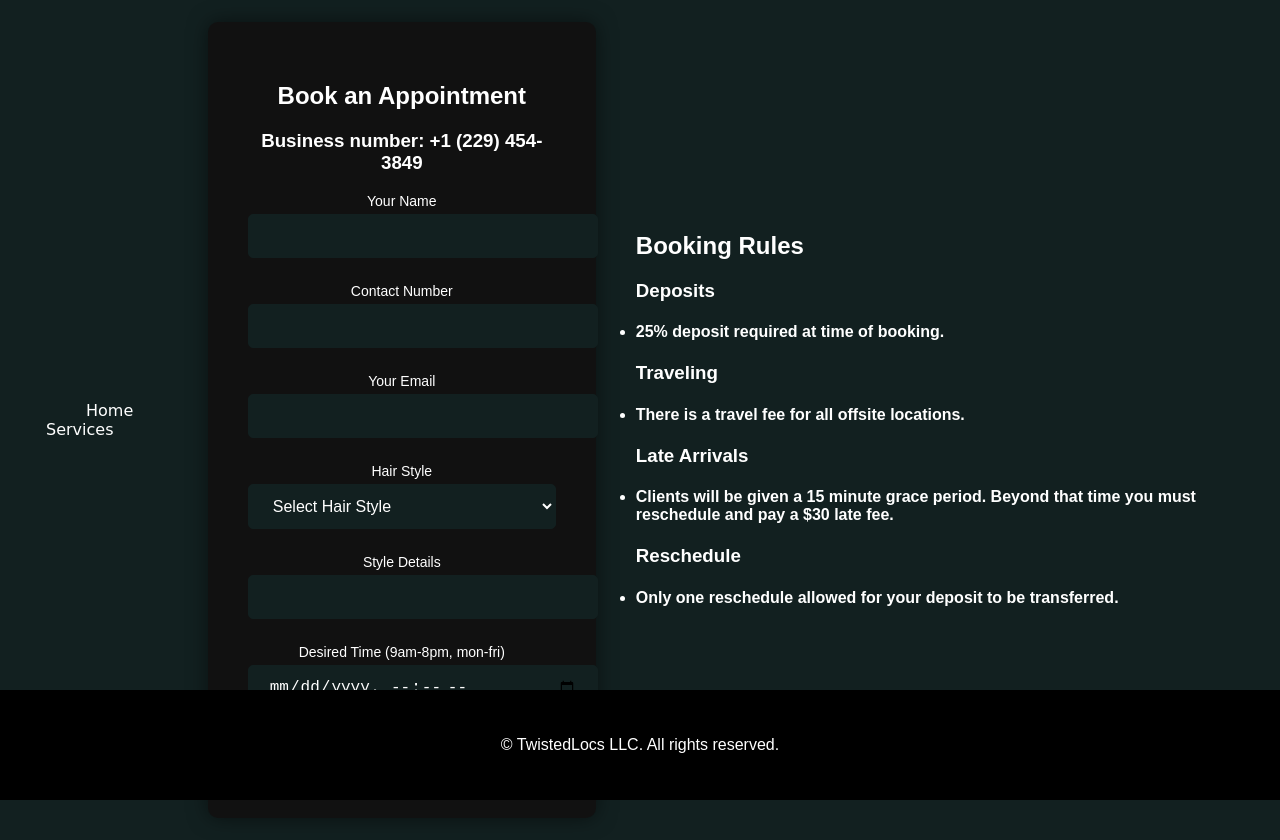
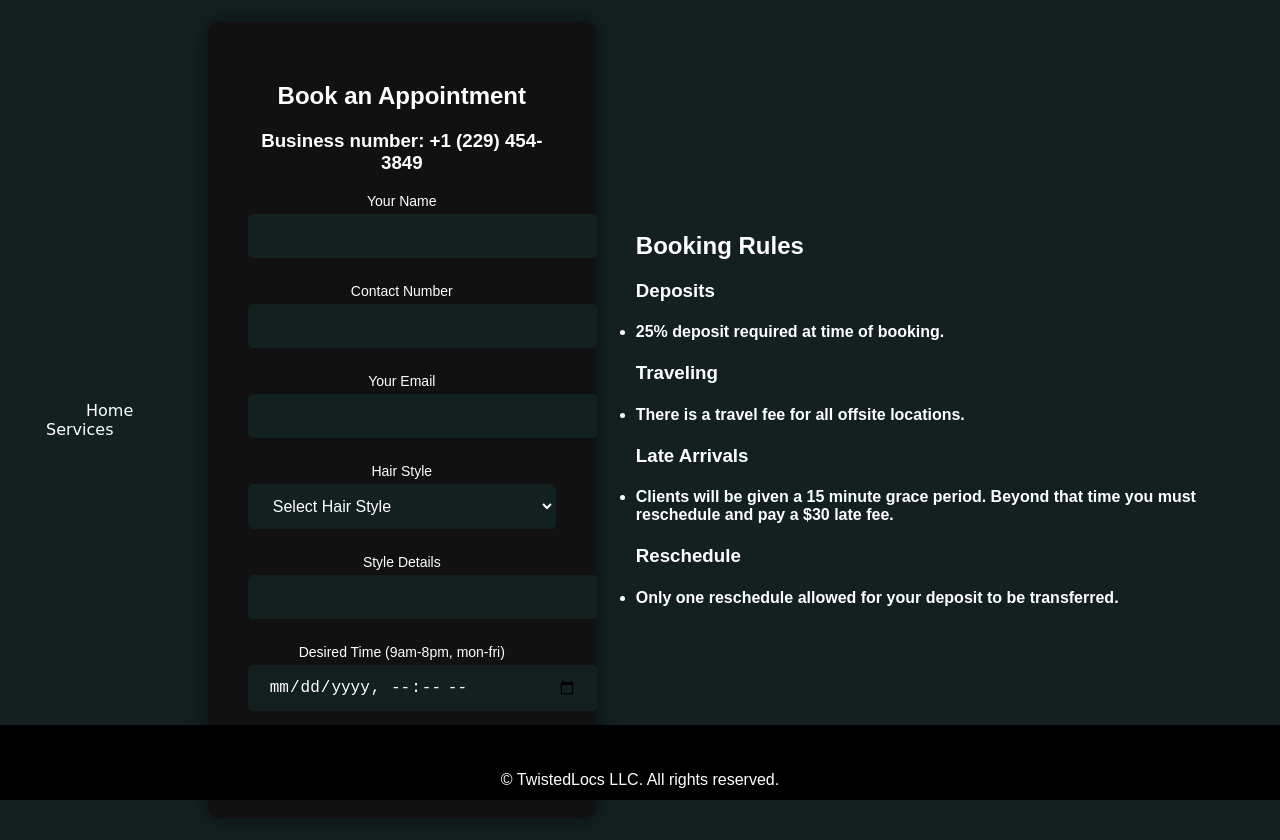
Before and after one commit to TwistedLocsLLC/TwistedLocsLLC, a plain HTML site: page booking.html in a window 1280 px wide. Drawn offline with Linux system fonts and the light colour scheme; a script that the page names is missing.

Commit message:
update footer
booking footer was blocking button

```diff
--- a/bookingStyles.css
+++ b/bookingStyles.css
@@ -125,4 +125,5 @@ footer {
     position: fixed;
     bottom: 0;
     width: 100%;
+    max-height:55px;
 }
```
